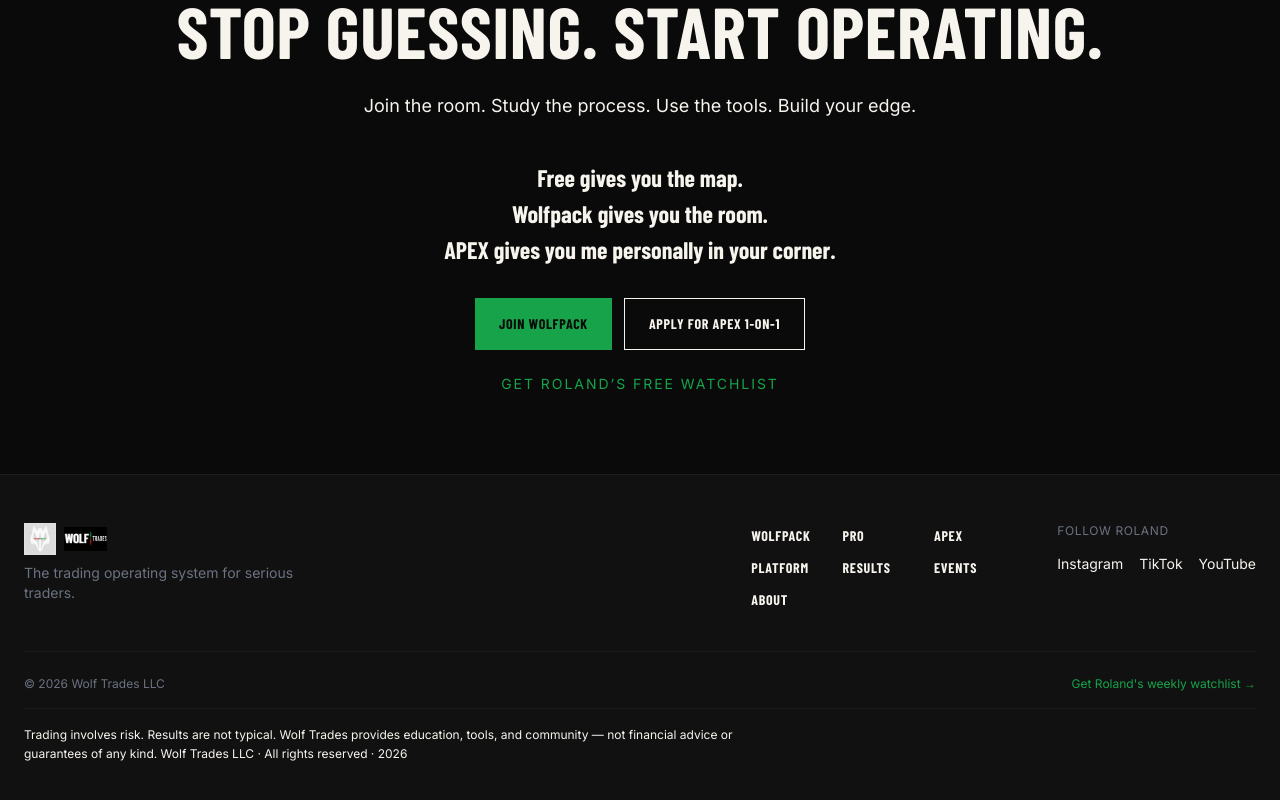
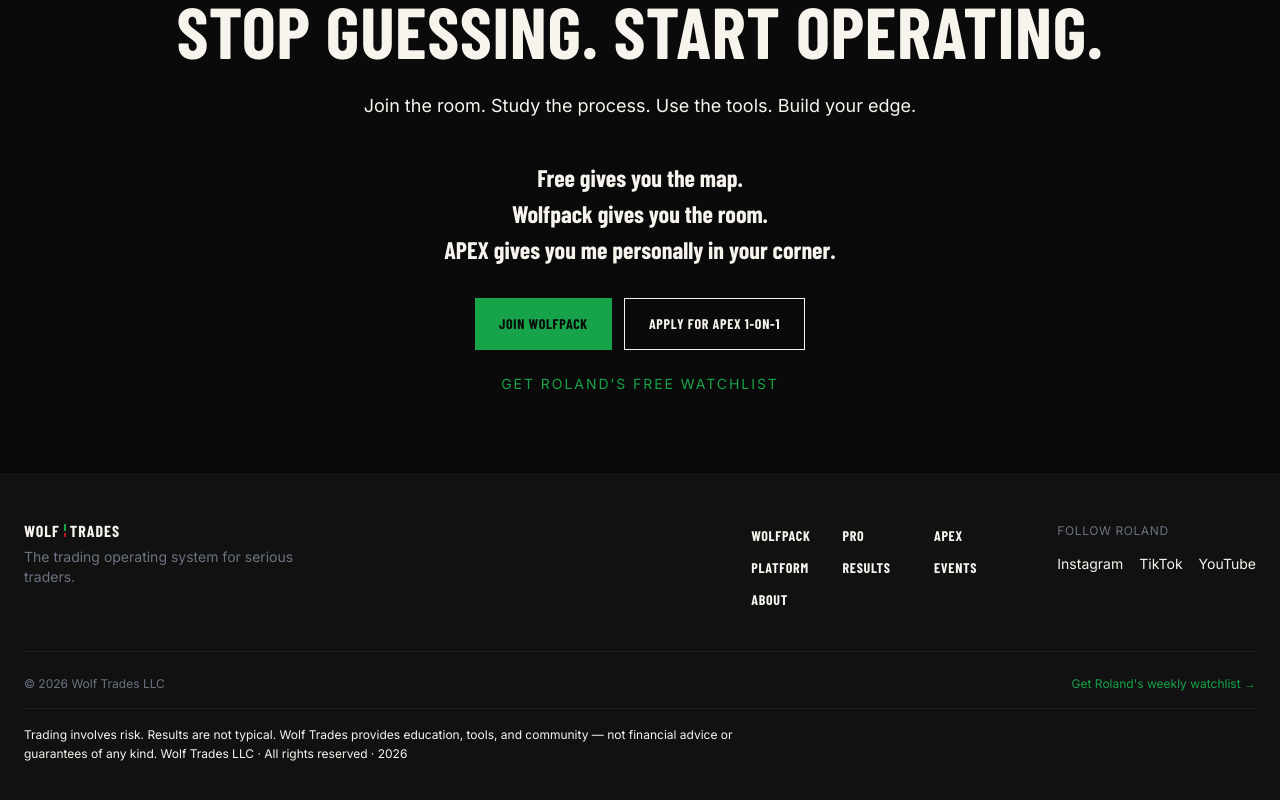
Before and after one commit to rolandwolf86/wolftrades-marketing, a Next.js app: page / in a window 1280 px wide. Shown: the part 6897-7697 px from the top of the page. Built offline with nearby package versions, Linux system fonts and the light colour scheme; no server answers; a web font is replaced by a local one.

Commit message:
fix: footer CSS wordmark — remove logo images

```diff
--- a/components/layout/Footer.tsx
+++ b/components/layout/Footer.tsx
@@ -1,4 +1,3 @@
-import Image from "next/image";
 import Link from "next/link";
 import {
   INSTAGRAM_URL,
@@ -30,21 +29,34 @@
       <div className="mx-auto w-full max-w-7xl px-6 py-12">
         <div className="flex flex-col gap-8 md:flex-row md:items-start md:justify-between">
           <div>
-            <div className="flex items-center gap-2">
-              <Image
-                src="/images/logos/wt-wolf-white-transparent.png"
-                alt="Wolf Trades"
-                width={40}
-                height={40}
-                className="w-8 h-8 object-contain flex-shrink-0"
-              />
-              <Image
-                src="/images/logos/wt-wordmark-dark.png"
-                alt="Wolf Trades"
-                width={200}
-                height={63}
-                className="h-6 w-auto object-contain object-left"
-              />
+            <div className="flex items-center gap-[4px]">
+              <span className="font-display text-[16px] uppercase tracking-[.06em] text-parchment leading-none">
+                Wolf
+              </span>
+              <div
+                className="flex flex-col items-center gap-[2px]"
+                style={{ height: "13px", justifyContent: "center" }}
+              >
+                <span
+                  style={{
+                    display: "block",
+                    width: "2px",
+                    height: "8px",
+                    background: "#16A34A",
+                  }}
+                />
+                <span
+                  style={{
+                    display: "block",
+                    width: "2px",
+                    height: "5px",
+                    background: "#C1121F",
+                  }}
+                />
+              </div>
+              <span className="font-display text-[16px] uppercase tracking-[.06em] text-parchment leading-none">
+                Trades
+              </span>
             </div>
             <p className="mt-2 max-w-xs text-sm text-gray">
               The trading operating system for serious traders.
```
